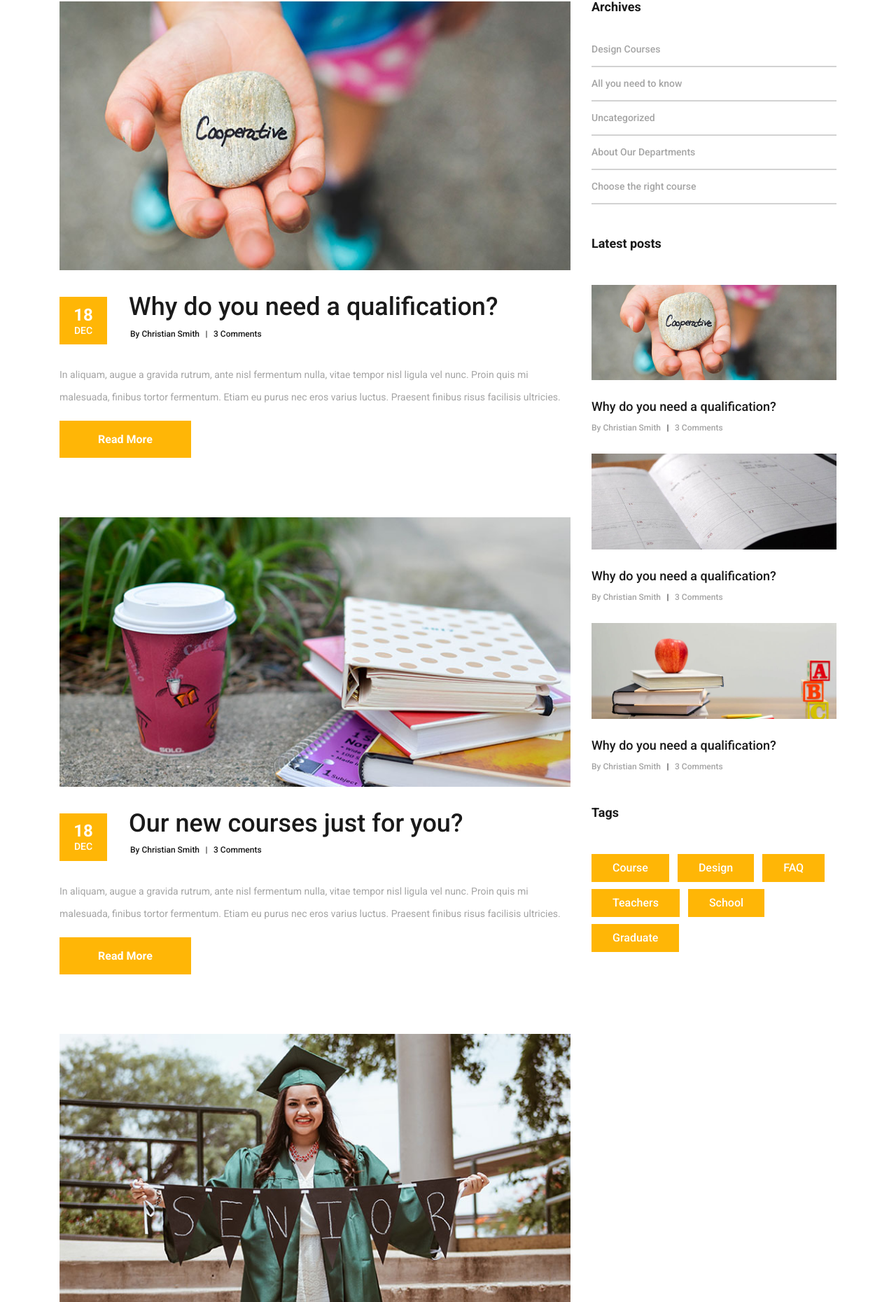
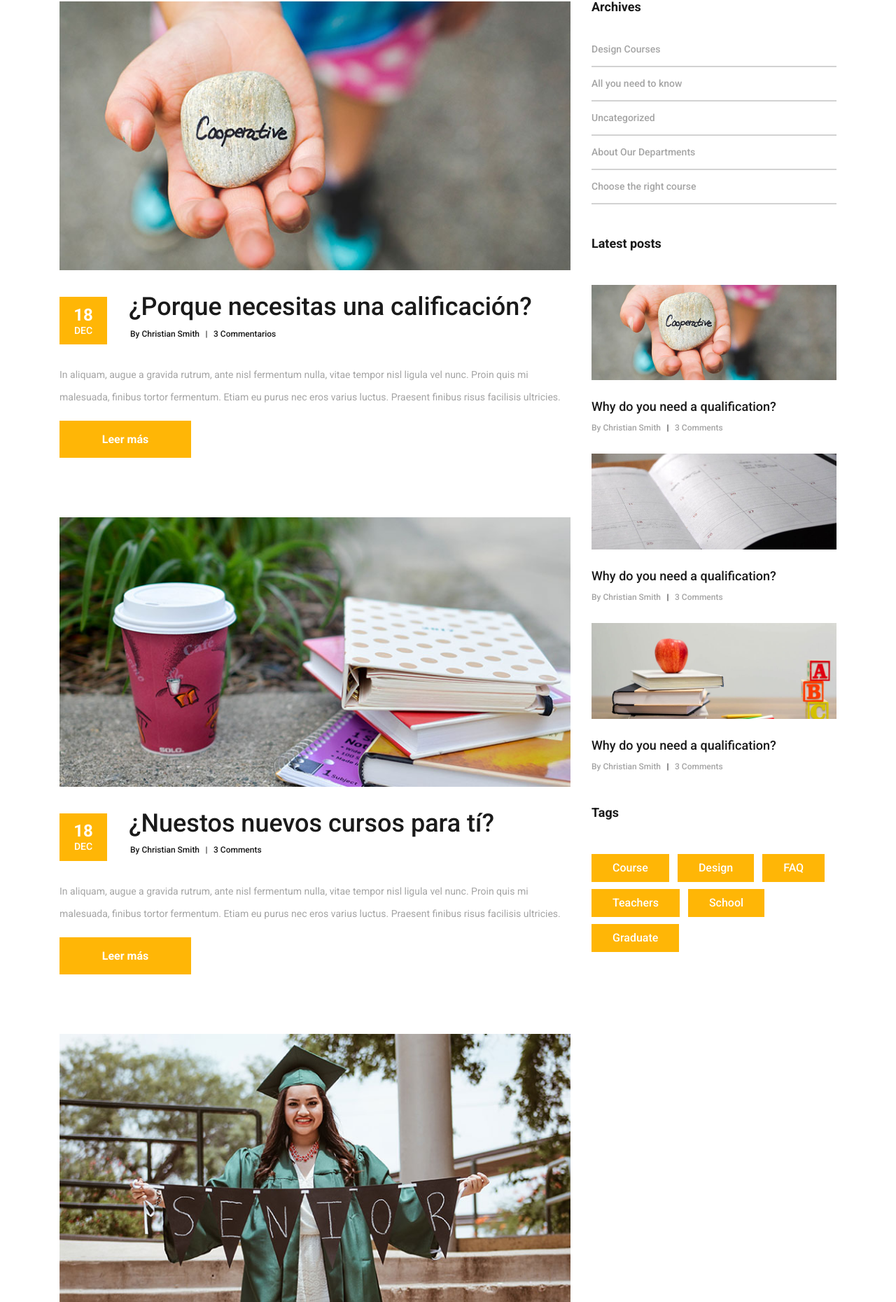
Before and after one commit to JostinUTC/InterfacesG7, a Django app: template Start/templates/news.html in a window 1280 px wide. Shown: the part 548-2408 px from the top of the page at 70% size. Run offline with Django 3.2, Linux system fonts and the light colour scheme; the template is opened without the code that fills it, so the values that code supplies are empty; some libraries are stand-ins or nearby versions.

Commit message:
cambios en news.HTML

```diff
--- a/Start/templates/news.html
+++ b/Start/templates/news.html
@@ -88,12 +88,12 @@
 								</div>
 								<div class="news_post_title_container">
 									<div class="news_post_title">
-										<a href="#">Why do you need a qualification?</a>
+										<a href="#">¿Porque necesitas una calificación?</a>
 									</div>
 									<div class="news_post_meta">
 										<span class="news_post_author"><a href="#">By Christian Smith</a></span>
 										<span>|</span>
-										<span class="news_post_comments"><a href="#">3 Comments</a></span>
+										<span class="news_post_comments"><a href="#">3 Commentarios</a></span>
 									</div>
 								</div>
 							</div>
@@ -101,7 +101,7 @@
 								<p>In aliquam, augue a gravida rutrum, ante nisl fermentum nulla, vitae tempor nisl ligula vel nunc. Proin quis mi malesuada, finibus tortor fermentum. Etiam eu purus nec eros varius luctus. Praesent finibus risus facilisis ultricies.</p>
 							</div>
 							<div class="news_post_button text-center trans_200">
-								<a href="#">Read More</a>
+								<a href="#">Leer más</a>
 							</div>
 						</div>
 
@@ -118,7 +118,7 @@
 								</div>
 								<div class="news_post_title_container">
 									<div class="news_post_title">
-										<a href="#">Our new courses just for you?</a>
+										<a href="#">¿Nuestos nuevos cursos para tí?</a>
 									</div>
 									<div class="news_post_meta">
 										<span class="news_post_author"><a href="#">By Christian Smith</a></span>
@@ -131,7 +131,7 @@
 								<p>In aliquam, augue a gravida rutrum, ante nisl fermentum nulla, vitae tempor nisl ligula vel nunc. Proin quis mi malesuada, finibus tortor fermentum. Etiam eu purus nec eros varius luctus. Praesent finibus risus facilisis ultricies.</p>
 							</div>
 							<div class="news_post_button text-center trans_200">
-								<a href="#">Read More</a>
+								<a href="#">Leer más</a>
 							</div>
 						</div>
 
@@ -161,7 +161,7 @@
 								<p>In aliquam, augue a gravida rutrum, ante nisl fermentum nulla, vitae tempor nisl ligula vel nunc. Proin quis mi malesuada, finibus tortor fermentum. Etiam eu purus nec eros varius luctus. Praesent finibus risus facilisis ultricies.</p>
 							</div>
 							<div class="news_post_button text-center trans_200">
-								<a href="#">Read More</a>
+								<a href="#">Leer más</a>
 							</div>
 						</div>
 
```
